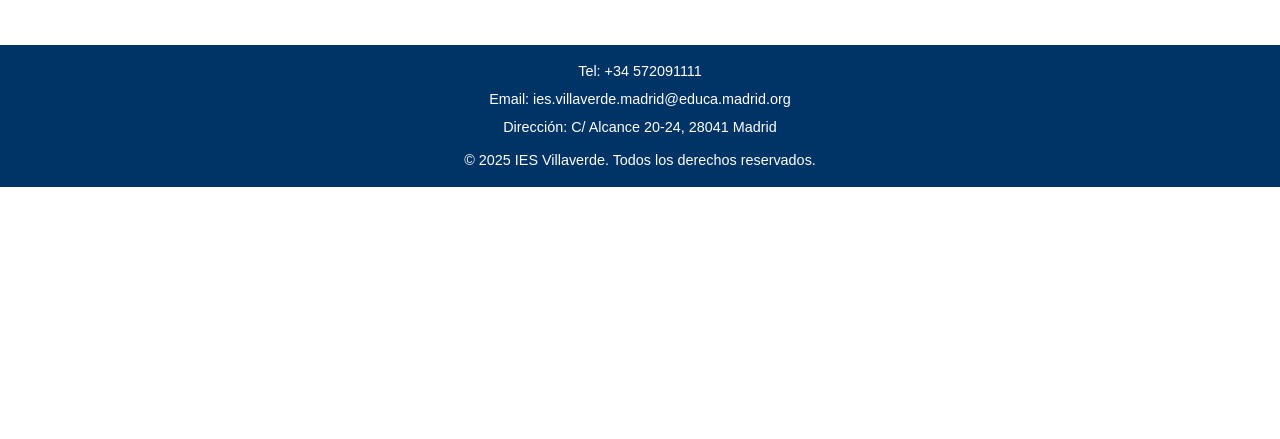
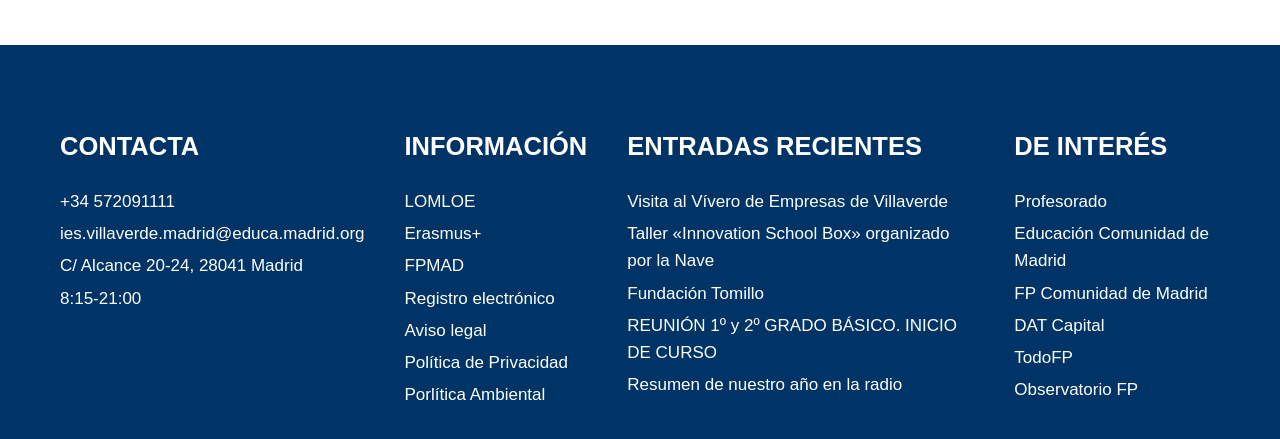
Before and after one commit to nbch0203/Lenguaje-de-marcas, a plain HTML site: page Pagina_web_Insti/Index.html in a window 1280 px wide. Shown: the part 2324-2763 px from the top of the page. Before the commit the page ends 2511 px from the top, so only its background shows below. Drawn offline with Linux system fonts and the light colour scheme.

Commit message:
Upload 2 paginas

```diff
--- a/Pagina_web_Insti/Index.html
+++ b/Pagina_web_Insti/Index.html
@@ -13,8 +13,8 @@
         </div>
         <nav class="navbar">
             <ul>
-                <li><a href="#inicio">Inicio</a></li>
-                <li><a href="#centro">Nuestro Centro</a></li>
+                <li><a href="Index.html">Inicio</a></li>
+                <li><a href="nuestro_centro.html">Nuestro Centro</a></li>
                 <li><a href="#secretaria">Secretaría</a></li>
                 <li><a href="#alumnado">Alumnado</a></li>
                 <li><a href="#erasmus">Erasmus+</a></li>
@@ -104,14 +104,42 @@
 
 <!-- Pie de página -->
 <footer class="footer">
-  <div class="contact-info">
-      <p>Tel: +34 572091111</p>
-      <p>Email: ies.villaverde.madrid@educa.madrid.org</p>
-      <p>Dirección: C/ Alcance 20-24, 28041 Madrid</p>
+  <div class="foot">
+  <div class="footdiv">
+    <h2>CONTACTA</h2>
+      <p>+34 572091111</p>
+      <p>ies.villaverde.madrid@educa.madrid.org</p>
+      <p>C/ Alcance 20-24, 28041 Madrid</p>
+      <p>8:15-21:00</p>
   </div>
-  <div class="legal">
-      <p>&copy; 2025 IES Villaverde. Todos los derechos reservados.</p>
+  <div class="footdiv">
+    <H2>INFORMACIÓN</H2>
+      <P>LOMLOE</P>
+      <P>Erasmus+</P>
+      <p>FPMAD</p>
+      <P>Registro electrónico</P>
+      <p>Aviso legal</p>
+      <p>Política de Privacidad</p>
+      <p>Porlítica Ambiental</p>
   </div>
+  <div class="footdiv">
+    <H2>ENTRADAS RECIENTES</H2>
+    <p>Visita al Vívero de Empresas de Villaverde</p>
+    <p>Taller «Innovation School Box» organizado por la Nave</p>
+    <p>Fundación Tomillo</p>
+    <p>REUNIÓN 1º y 2º GRADO BÁSICO. INICIO DE CURSO</p>
+    <p>Resumen de nuestro año en la radio</p>
+  </div>
+  <div class="footdiv">
+    <H2>DE INTERÉS</H2>
+    <p>Profesorado</p>
+    <p>Educación Comunidad de Madrid</p>
+    <p>FP Comunidad de Madrid</p>
+    <p>DAT Capital</p>
+    <p>TodoFP</p>
+    <p>Observatorio FP</p>
+  </div>
+</div>
 </footer>
 </body>
 </html>
--- /dev/null
+++ b/Pagina_web_Insti/nuestro_centro_styles.css
@@ -0,0 +1,111 @@
+/* General Reset */
+body {
+    margin: 0;
+    font-family: Arial, sans-serif;
+    color: #333;
+    line-height: 1.6;
+  }
+
+  /* Header Styles */
+  .header {
+    display: flex;
+    justify-content: space-between;
+    align-items: center;
+    background-color: #ffffff;
+    color: white;
+    padding: 10px 20px;
+  }
+
+  .header .logo img {
+    height: 50px;
+  }
+
+  .navbar ul {
+    list-style: none;
+    display: flex;
+    margin: 0;
+    padding: 0;
+  }
+
+  .navbar ul li {
+    margin: 0 10px;
+  }
+
+  .navbar ul li a {
+    color: rgb(0, 0, 0);
+    text-decoration: none;
+    font-weight: bold;
+  }
+
+  .navbar ul li a:hover {
+    text-decoration: underline;
+  }
+
+/* Body */
+.buzon{
+
+}
+
+
+/* Footer Styles */
+.footer {
+    background-color: #292727;
+    color: white;
+    font-size: 0.9em;
+    padding: 40px 0;
+}
+
+.foot {
+    display: flex;
+    justify-content: space-between;
+    flex-wrap: wrap;
+    padding: 0 50px;
+    text-align: left;
+}
+
+.footdiv {
+    flex: 1 1 25%;
+    margin: 0 10px;
+    font-size: 14px;
+}
+
+.footdiv h3 {
+    font-size: 1.2em;
+    margin-bottom: 10px;
+    color: #FFD700; /* Resaltar títulos en dorado */
+}
+
+.footdiv p,
+.footdiv a {
+    margin: 5px 0;
+    color: white;
+    text-decoration: none;
+}
+
+.footdiv a:hover {
+    text-decoration: underline;
+}
+
+.footer-bottom {
+    text-align: center;
+    margin-top: 20px;
+    font-size: 0.8em;
+    color: #aaa;
+}
+
+/* Links (icons or sections) */
+.footer .social-links {
+    display: flex;
+    justify-content: center;
+    margin-top: 10px;
+}
+
+.footer .social-links a {
+    margin: 0 5px;
+    color: white;
+    font-size: 1.2em;
+}
+
+.footer .social-links a:hover {
+    color: #FFD700;
+}
--- a/Pagina_web_Insti/styles.css
+++ b/Pagina_web_Insti/styles.css
@@ -289,3 +289,17 @@
     padding: 10px;
     font-size: 0.9em;
   }
+
+  .foot{
+    display: flex;
+    padding: 50px 0px;
+    padding-left: 30px;
+    padding-right: 30px;
+    margin: 0 --20px;
+    text-align: left;
+  }
+
+  .footdiv{
+    font-size: 17px;
+    padding: 0px 20px;
+  }
```
Also changed, not shown: Pagina_web_Insti/nuestro_centro.html (added, +117 -0 lines).
